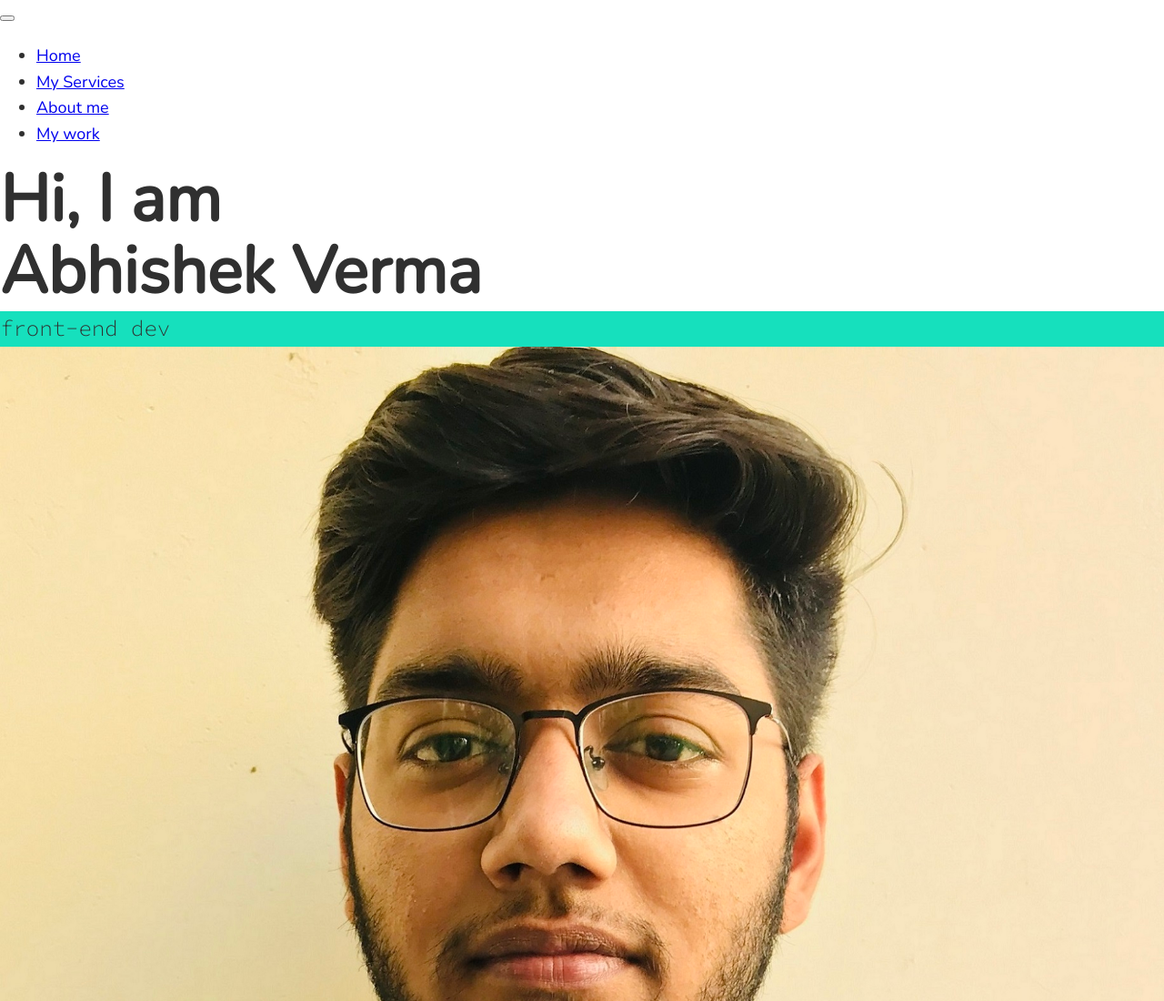
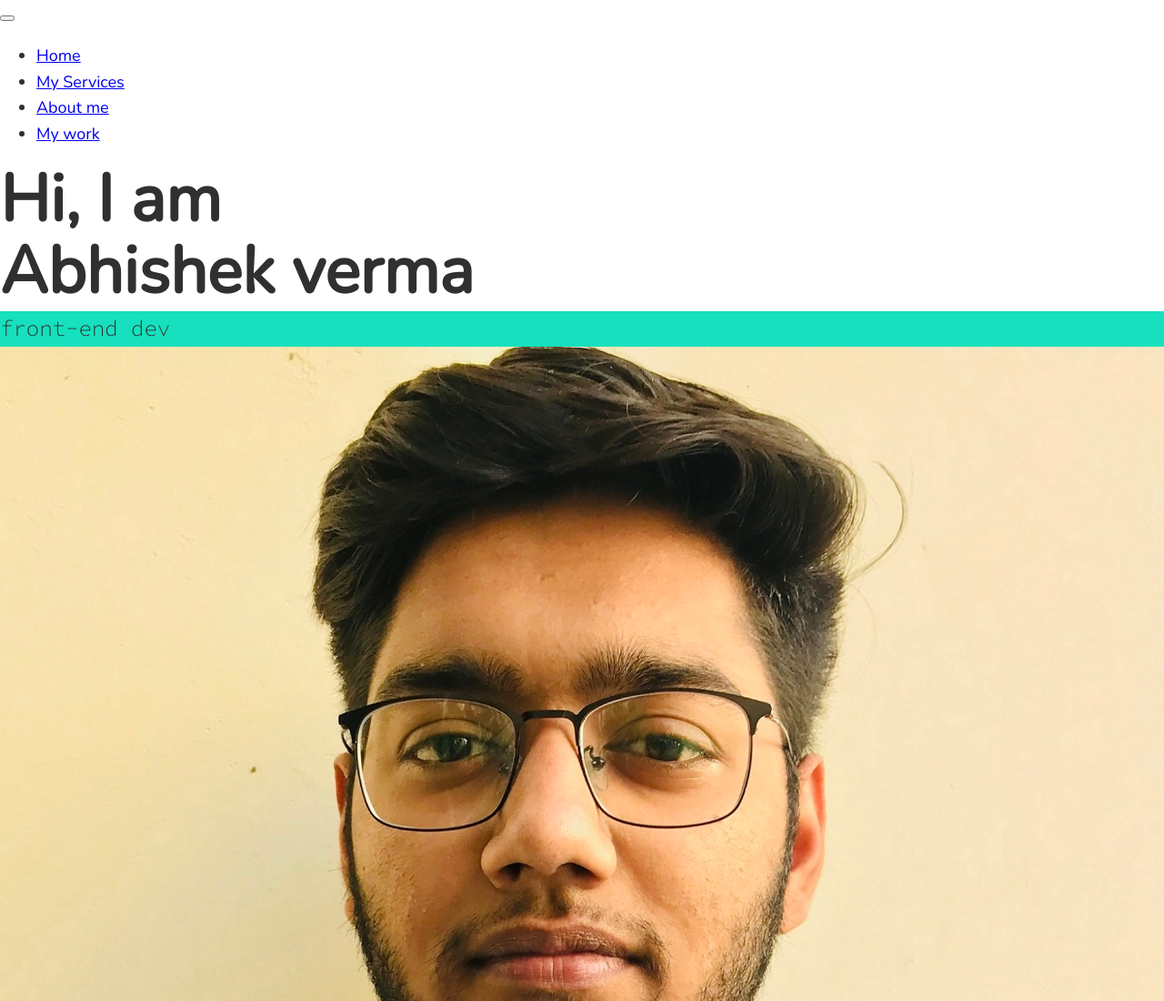
Before and after one commit to iamrit01/Portfolio-ammy, a plain HTML site: page index.html in a window 1280 px wide. Shown: the top 1100 px of the page at 91% size. Drawn offline with nearby package versions, Linux system fonts and the light colour scheme.

Commit message:
small modifications

```diff
--- a/css/style.css
+++ b/css/style.css
@@ -80,6 +80,7 @@ h3 {
 
 .section__title--intro strong {
   display: block;
+  font-weight: 900;
 }
 .section__subtitle {
   margin: 0;
--- a/index.html
+++ b/index.html
@@ -53,7 +53,7 @@
 
     <section class="intro" id="home">
       <h1 class="section__title section__title--intro">
-        Hi, I am <strong>Abhishek Verma</strong>
+        Hi, I am <strong>Abhishek verma</strong>
       </h1>
 
       <p class="section__subtitle section__subtitle--intro">front-end dev</p>
```
